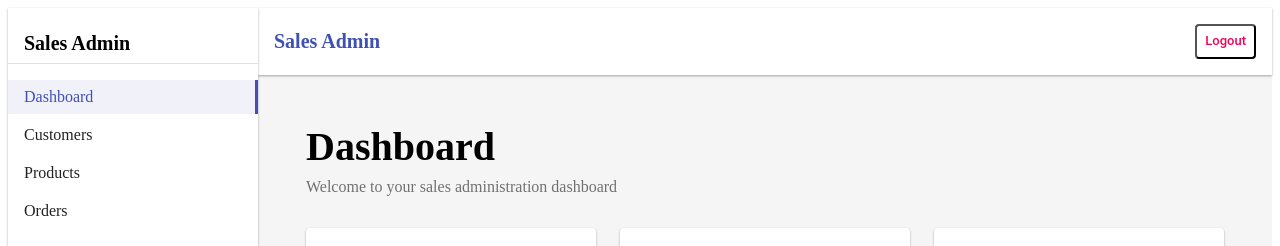
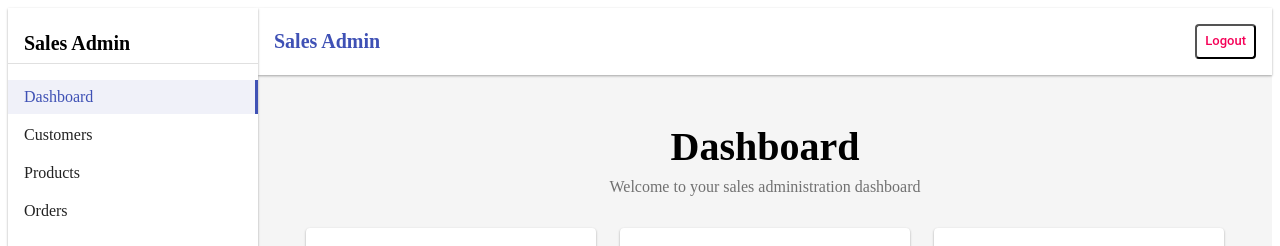
Before and after one commit to MananKakkar1/SalesBoard, a React app in the folder sales-admin-dashboard/: page /dashboard in a window 1280 px wide. Shown: the top 246 px of the page. Built offline with nearby package versions, Linux system fonts and the light colour scheme; no server answers; sample sign-in values are in the browser's storage; the HTML template or start-up script is replaced by a standard one.

Commit message:
Quick change to dashboard to center its header

```diff
--- a/sales-admin-dashboard/src/pages/dashboard/Dashboard.jsx
+++ b/sales-admin-dashboard/src/pages/dashboard/Dashboard.jsx
@@ -111,7 +111,7 @@ const Dashboard = () => {
     >
       <div style={{ maxWidth: 1200, margin: "0 auto" }}>
         {/* Header */}
-        <div style={{ marginBottom: 32 }}>
+        <div style={{ marginBottom: 32, textAlign: "center" }}>
           <h1 style={{ margin: "0 0 8px 0", fontSize: "2.5rem" }}>Dashboard</h1>
           <p style={{ margin: 0, color: "rgba(0, 0, 0, 0.54)" }}>
             Welcome to your sales administration dashboard
```
Also changed, not shown: 1 other file (tests, documents, lock files or other folders).
